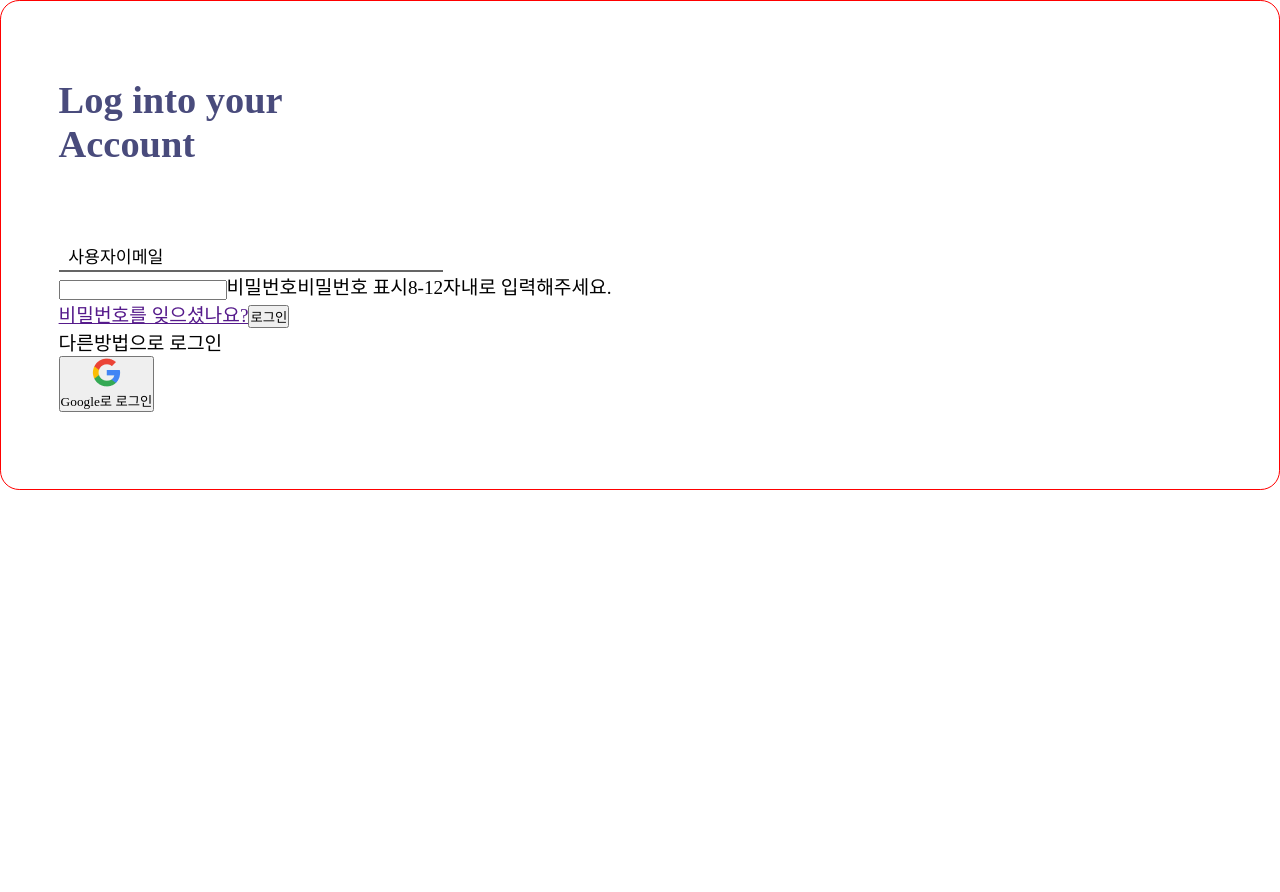
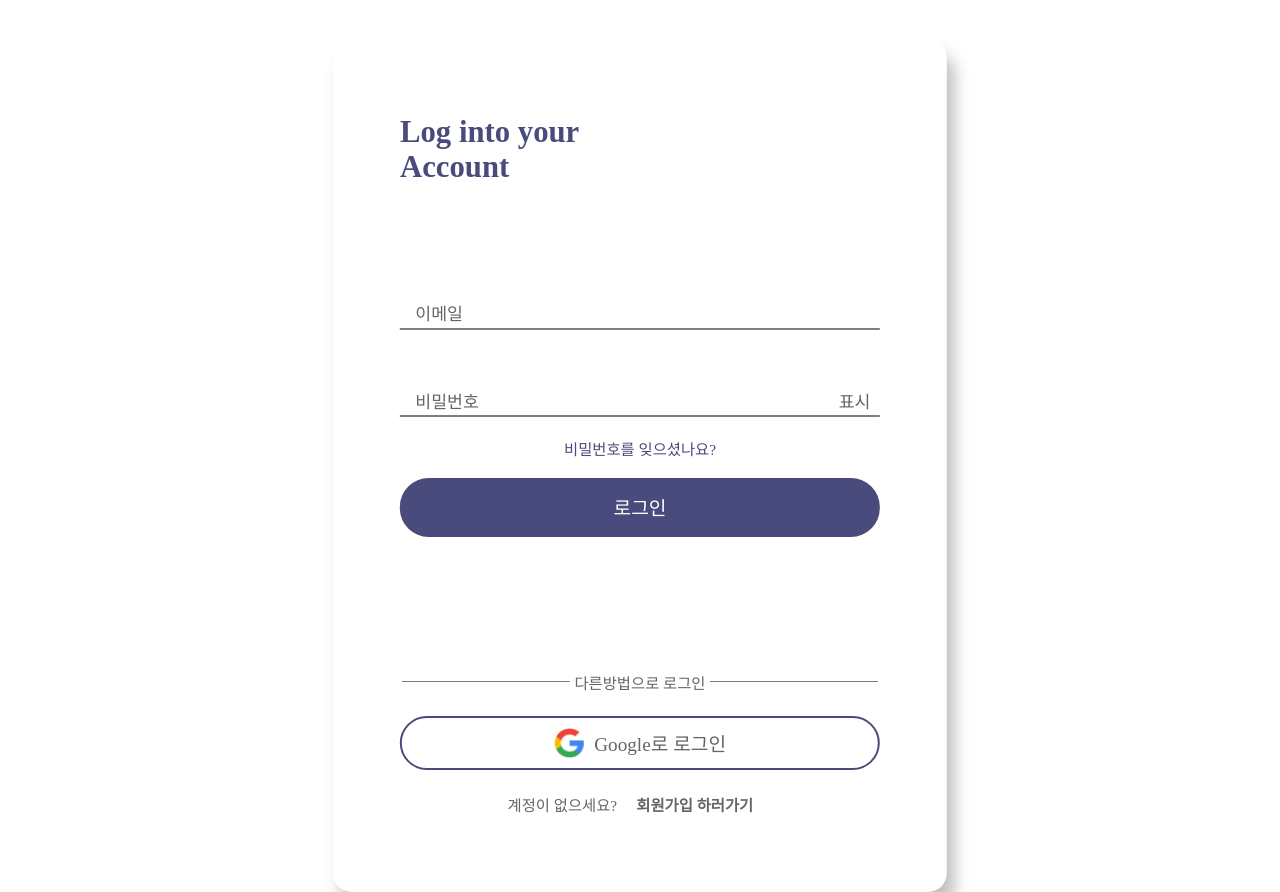
Before and after one commit to Daryu-Kim/plancation-web, a Vue app: page /loginjoin in a window 1280 px wide. Before the commit the page ends 800 px from the top, so only its background shows below. Built offline with nearby package versions, Linux system fonts and the light colour scheme; a web font is replaced by a local one.

Commit message:
💄 로그인/회원가입 모달 스타일링

```diff
--- a/src/assets/scss/components/LoginJoinModal.css
+++ b/src/assets/scss/components/LoginJoinModal.css
@@ -180,37 +180,138 @@
 .LoginJoinModal {
   background-color: #fff;
   border-radius: 1rem;
-  border: 1px solid red;
-  padding: 4rem 3rem;
+  box-shadow: 8px 16px 16px hsla(0, 0%, 0%, 0.25);
+  width: 32rem;
+  padding: 4rem 3.5rem;
 }
-.LoginJoinModal .header {
+.LoginJoinModal .form {
+  width: 100%;
+}
+.LoginJoinModal .form .header {
   color: var(--main);
-  margin-bottom: 3rem;
+  margin-bottom: 5rem;
 }
-.LoginJoinModal .emailInput {
+.LoginJoinModal .form .emailInput {
   position: relative;
-  width: -moz-fit-content;
-  width: fit-content;
+  width: 100%;
+  margin-bottom: 2rem;
 }
-.LoginJoinModal .emailInput input {
-  width: 20rem;
+.LoginJoinModal .form .emailInput input {
+  width: 100%;
   padding: 1rem 0.8rem 0.3rem 0.8rem;
-  top: 0;
-  left: 0.2rem;
   font-size: 1rem;
   border: none;
-  border-bottom: 2px solid var(--sub-thin);
+  border-bottom: 2px solid var(--bgg);
 }
-.LoginJoinModal .emailInput .loginText {
+.LoginJoinModal .form .emailInput .loginText {
   font-size: 0.9rem;
   position: absolute;
+  -webkit-user-select: none;
+     -moz-user-select: none;
+          user-select: none;
+  color: var(--sub-bold);
+  pointer-events: none;
 }
-.LoginJoinModal .emailInput .loginText.emailTextId {
+.LoginJoinModal .form .emailInput .loginText.emailTextId {
   top: 1rem;
-  left: 0.5rem;
+  left: 0.8rem;
+  color: var(--sub-bold);
 }
-.LoginJoinModal .emailInput .loginText.emailWran {
+.LoginJoinModal .form .emailInput .loginText.emailWran {
   top: 1rem;
   right: 0.5rem;
   display: none;
+}
+.LoginJoinModal .form .pwInput {
+  position: relative;
+  width: 100%;
+  margin-bottom: 1rem;
+}
+.LoginJoinModal .form .pwInput input {
+  width: 100%;
+  padding: 1rem 0.8rem 0.3rem 0.8rem;
+  font-size: 1rem;
+  border: none;
+  border-bottom: 2px solid var(--bgg);
+}
+.LoginJoinModal .form .pwInput .passwordText {
+  position: absolute;
+  top: 1rem;
+  left: 0.8rem;
+  color: var(--sub-bold);
+  pointer-events: none;
+}
+.LoginJoinModal .form .pwInput .passwordWranF {
+  position: absolute;
+  top: 1rem;
+  right: 0.5rem;
+  color: var(--sub-bold);
+  cursor: pointer;
+}
+.LoginJoinModal .form .pwInput .passwordWranL {
+  position: absolute;
+  right: 0.5rem;
+  display: none;
+  pointer-events: none;
+}
+.LoginJoinModal .form .getPassword {
+  display: block;
+  text-align: center;
+  margin-bottom: 1rem;
+  color: var(--main);
+  text-decoration: none;
+}
+.LoginJoinModal .form .loginBtn {
+  width: 100%;
+  padding: 0.8rem 0;
+  border-radius: 1.5rem;
+  border: none;
+  background-color: var(--main);
+  color: #fff;
+  cursor: pointer;
+  margin-bottom: 7rem;
+}
+.LoginJoinModal .form .lineBox {
+  width: 100%;
+  display: flex;
+  justify-content: space-around;
+  align-items: center;
+  margin-bottom: 1.2rem;
+}
+.LoginJoinModal .form .lineBox .line {
+  width: 35%;
+  border-bottom: 1px solid var(--bgg);
+}
+.LoginJoinModal .form .lineBox p {
+  color: var(--sub-bold);
+}
+.LoginJoinModal .form .anotherLogin {
+  display: flex;
+  justify-content: center;
+  align-items: center;
+  width: 100%;
+  padding: 0.5rem 0;
+  margin-bottom: 1.2rem;
+  border-radius: 1.5rem;
+  border: 2px solid var(--main);
+  color: var(--sub-bold);
+  background-color: #fff;
+  cursor: pointer;
+}
+.LoginJoinModal .form .anotherLogin img {
+  width: 1.6rem;
+  margin-right: 0.5rem;
+}
+.LoginJoinModal .form .goJoin {
+  display: flex;
+  justify-content: center;
+  align-items: center;
+}
+.LoginJoinModal .form .goJoin p {
+  color: var(--sub-thin);
+  margin-right: 1rem;
+}
+.LoginJoinModal .form .goJoin > :last-child {
+  font-weight: 800;
+  cursor: pointer;
 }/*# sourceMappingURL=LoginJoinModal.css.map */
--- a/src/assets/scss/components/LoginJoinModal.scss
+++ b/src/assets/scss/components/LoginJoinModal.scss
@@ -4,39 +4,47 @@
 .LoginJoinModal {
   background-color: #fff;
   border-radius: 1rem;
-  border: 1px solid red;
+  box-shadow: 8px 16px 16px hsl(0deg 0% 0% / 0.25);
 
-  padding: 4rem 3rem;
-  // height: 30rem;
+  width: 32rem;
+  padding: 4rem 3.5rem;
+
+  & .form {
+    width: 100%;
 
     .header {
       color: var(--main);
-    margin-bottom: 3rem;
+      margin-bottom: 5rem;
     }
 
     .emailInput {
       position: relative;
-    // border: 1px solid blue;
-    width: fit-content;
+      width: 100%;
+      margin-bottom: 2rem;
 
       input {
-      width: 20rem;
+        width: 100%;
         padding: 1rem 0.8rem 0.3rem 0.8rem;
-      top: 0;
-      left: 0.2rem;
         font-size: 1rem;
 
         border: none;
-      border-bottom: 2px solid var(--sub-thin);
+        border-bottom: 2px solid var(--bgg);
       }
 
       .loginText {
         font-size: 0.9rem;
         position: absolute;
+        user-select: none;
+
+        color: var(--sub-bold);
+        pointer-events: none;
+        //👆 이벤트 제어 : HTML요소에 정의된 클릭을 비활성화 시킴. 요소가 포인터 이벤트에 반응 X
 
         &.emailTextId {
           top: 1rem;
-        left: 0.5rem;
+          left: 0.8rem;
+
+          color: var(--sub-bold);
         }
         &.emailWran {
           top: 1rem;
@@ -45,4 +53,118 @@
         }
       }
     }
+
+    .pwInput {
+      position: relative;
+      width: 100%;
+      margin-bottom: 1rem;
+
+      input {
+        width: 100%;
+        padding: 1rem 0.8rem 0.3rem 0.8rem;
+        font-size: 1rem;
+
+        border: none;
+        border-bottom: 2px solid var(--bgg);
       }
+
+      .passwordText {
+        position: absolute;
+        top: 1rem;
+        left: 0.8rem;
+
+        color: var(--sub-bold);
+        pointer-events: none;
+      }
+
+      .passwordWranF {
+        position: absolute;
+        top: 1rem;
+        right: 0.5rem;
+
+        color: var(--sub-bold);
+        cursor: pointer;
+      }
+
+      .passwordWranL {
+        position: absolute;
+        right: 0.5rem;
+
+        display: none;
+        pointer-events: none;
+      }
+    }
+
+    .getPassword {
+      display: block;
+      text-align: center;
+      margin-bottom: 1rem;
+      color: var(--main);
+      text-decoration: none;
+    }
+
+    .loginBtn {
+      width: 100%;
+      padding: 0.8rem 0;
+      border-radius: 1.5rem;
+      border: none;
+      background-color: var(--main);
+      color: #fff;
+      cursor: pointer;
+      margin-bottom: 7rem;
+    }
+
+    .lineBox {
+      width: 100%;
+      display: flex;
+      justify-content: space-around;
+      align-items: center;
+      margin-bottom: 1.2rem;
+
+      .line {
+        width: 35%;
+        border-bottom: 1px solid var(--bgg);
+      }
+      p {
+        color: var(--sub-bold);
+      }
+    }
+
+    .anotherLogin {
+      display: flex;
+      justify-content: center;
+      align-items: center;
+
+      width: 100%;
+      padding: 0.5rem 0;
+      margin-bottom: 1.2rem;
+
+      border-radius: 1.5rem;
+      border: 2px solid var(--main);
+      color: var(--sub-bold);
+      background-color: #fff;
+
+      cursor: pointer;
+
+      img {
+        width: 1.6rem;
+        margin-right: 0.5rem;
+      }
+    }
+
+    .goJoin {
+      display: flex;
+      justify-content: center;
+      align-items: center;
+
+      p {
+        color: var(--sub-thin);
+        margin-right: 1rem;
+      }
+      & > :last-child {
+        font-weight: 800;
+        cursor: pointer;
+      }
+    }
+  }
+}
--- a/src/components/LoginJoinModal.vue
+++ b/src/components/LoginJoinModal.vue
@@ -2,42 +2,46 @@
   <div class="LoginJoinModal">
     <div class="form">
       <div class="header">
-        <h1>Log into your</h1>
-        <h1>Account</h1>
+        <h1 class="fs_16">Log into your</h1>
+        <h1 class="fs_16">Account</h1>
       </div>
 
       <div class="emailInput">
         <input type="text" placeholder="">
-        <span class="loginText emailTextId">사용자이메일</span>
+        <span class="loginText emailTextId">이메일</span>
         <span class="loginText emailWran">이메일형식 오류</span>
       </div>
 
       <div class="pwInput">
         <input type="password" placeholder="">
-        <span class="loginText loginTextPw">비밀번호</span>
-        <span class="passwordWranF">비밀번호 표시</span>
-        <span class="passwordWranL">8-12자내로 입력해주세요.</span>
-        <!-- <span class="password-wran off">숨기기</span> -->
+        <span class="passwordText loginTextPw fs_9">비밀번호</span>
+        <span class="passwordWranF fs_9">표시</span>
+        <span class="passwordWranL fs_9">8-12자내로 입력해주세요.</span>
       </div>
 
-      <a class="getPassword" href="">비밀번호를 잊으셨나요?</a>
+      <a class="getPassword fs_8" href="">비밀번호를 잊으셨나요?</a>
 
-      <button type="button" class="loginBtn">로그인</button>
+      <button type="button" class="loginBtn fs_10">로그인</button>
 
-      <div class="line-box">
+      <div class="lineBox">
         <div class="line"></div>
-        <p>다른방법으로 로그인</p>
+        <p class="fs_8">다른방법으로 로그인</p>
         <div class="line"></div>
       </div>
 
+      <button class="anotherLogin" type="button">
+        <img src="@/assets/images/LoginJoin/GoogleLogo.png" alt="구글로고">
+        <p class="fs_10">Google로 로그인</p>
+      </button>
 
-      <button type="button">
-        <img src="@/assets/images/LoginJoin/GoogleLogo.png" alt="구글로고">
-        <p>Google로 로그인</p>
-      </button>
+      <div class="goJoin">
+        <p class="fs_8">계정이 없으세요?</p>
+        <p class="fs_8">회원가입 하러가기</p>
+      </div>
     </div>
   </div>
 </template>
+
 <style lang="scss">
 @import '../assets/scss/components/LoginJoinModal.css';
 </style>
--- a/src/views/LoginJoinView.vue
+++ b/src/views/LoginJoinView.vue
@@ -1,7 +1,12 @@
 <template>
   <div class="loginJoin">
-    <!-- <login-join-modal></login-join-modal> -->
-    <LoginJoinModal></LoginJoinModal>
+    <div class="wrapper">
+      <div class="bgc">
+
+      </div>
+      <LoginJoinModal class="test"></LoginJoinModal>
+    </div>
+
   </div>
 </template>
 <script lang="ts">
@@ -15,6 +20,18 @@ export default {
 
 </script>
 <style lang="scss">
-@import '../assets/scss/pages/loginJoin.css';
+@import '../assets/scss/pages/loginJoin.scss';
 @import '../assets/scss/abstracts/Fontmodule.css';
+
+.wrapper {
+  width: 100%;
+  position: relative;
+
+  .test {
+    position: absolute;
+    top: 2rem;
+    left: 50%;
+    transform: translateX(-50%);
+  }
+}
 </style>
```
Also changed, not shown: 1 other file (tests, documents, lock files or other folders). Lines whose indentation alone changed are shown as unchanged.
